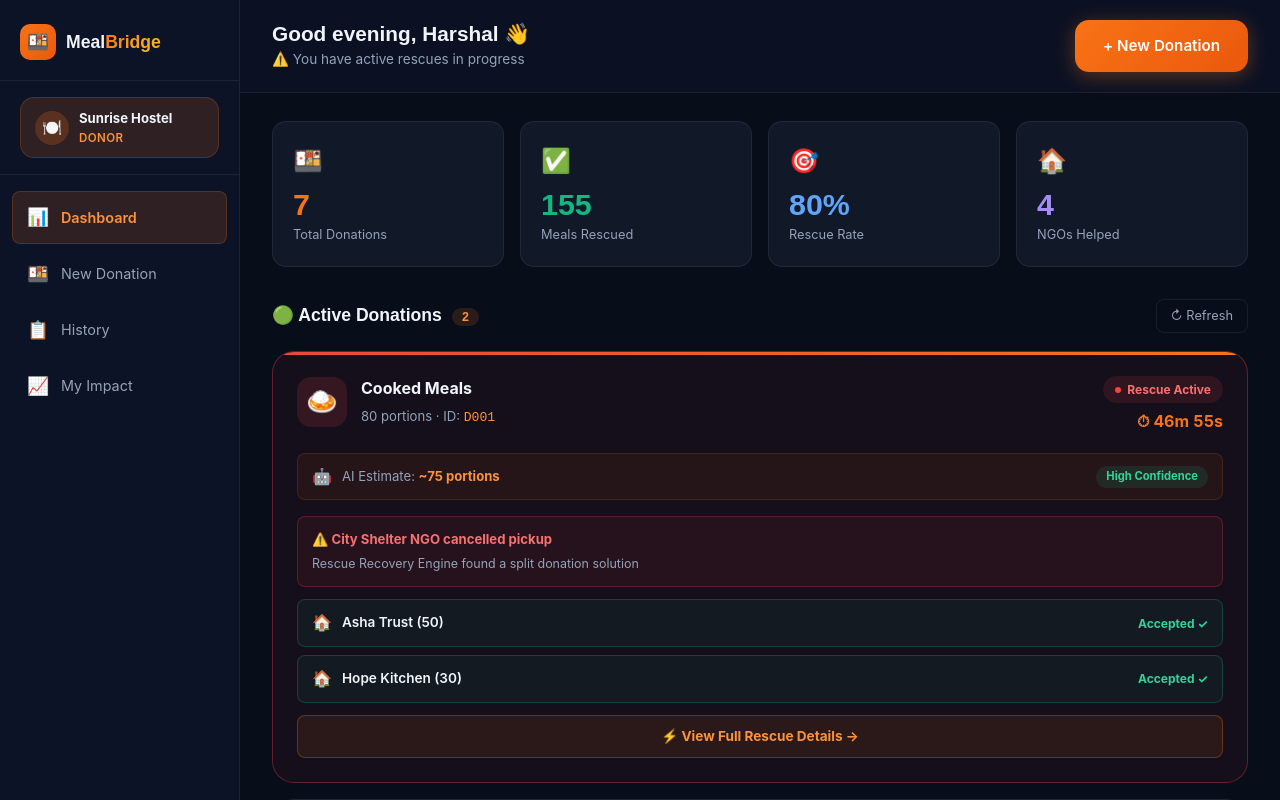
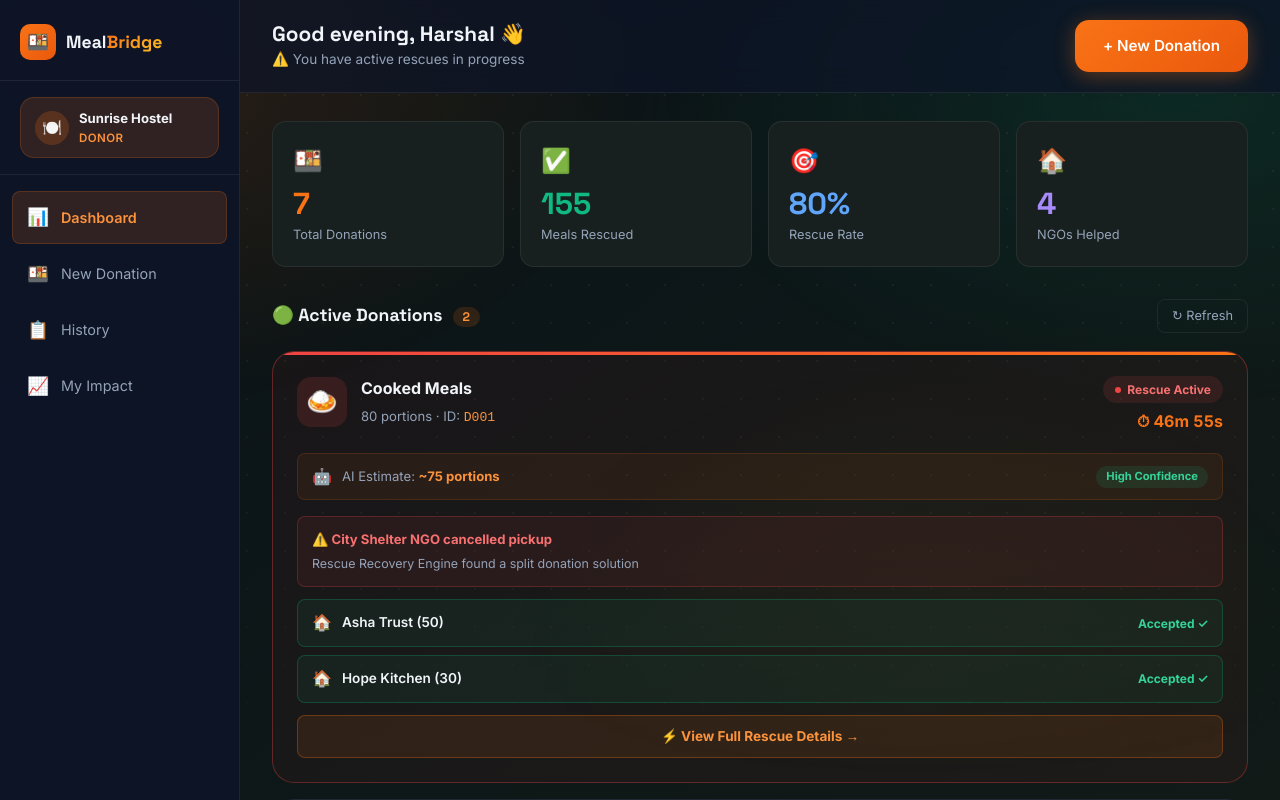
Before and after one commit to harshalpatil2031-ui/MealBridge, a React (Vite) app in the folder frontend/: page /donor in a window 1280 px wide. Shown: the top 800 px of the page. Built offline with nearby package versions, Linux system fonts and the light colour scheme.

Commit message:
ui: add harvest-inspired app backgrounds

```diff
--- a/frontend/src/App.jsx
+++ b/frontend/src/App.jsx
@@ -9,7 +9,7 @@ import './index.css'
 
 // Placeholder pages — will be replaced by real dashboards
 const ComingSoon = ({ page }) => (
-  <div style={{ minHeight: '100vh', background: 'var(--bg-primary)', display: 'flex',
+  <div style={{ minHeight: '100vh', background: 'transparent', display: 'flex',
     alignItems: 'center', justifyContent: 'center', flexDirection: 'column', gap: 16 }}>
     <div style={{ fontSize: '3rem' }}>🚧</div>
     <h2 style={{ fontFamily: 'Space Grotesk,sans-serif', fontSize: '1.6rem' }}>{page} Dashboard</h2>
--- a/frontend/src/index.css
+++ b/frontend/src/index.css
@@ -1,13 +1,13 @@
+@import url('https://fonts.googleapis.com/css2?family=Inter:wght@300;400;500;600;700;800;900&family=Space+Grotesk:wght@400;500;600;700&display=swap');
+
 @import "tailwindcss";
-
-@import url('https://fonts.googleapis.com/css2?family=Inter:wght@300;400;500;600;700;800;900&family=Space+Grotesk:wght@400;500;600;700&display=swap');
 
 /* ─── Design Tokens ─────────────────────────────────────────── */
 :root {
-  --bg-primary:    #080d1a;
-  --bg-secondary:  #0d1528;
-  --bg-card:       #111827;
-  --bg-card-hover: #1a2235;
+  --bg-primary:    #0b1115;
+  --bg-secondary:  #111b1c;
+  --bg-card:       #17201f;
+  --bg-card-hover: #202a25;
 
   --orange:        #f97316;
   --orange-light:  #fb923c;
@@ -36,10 +36,29 @@ html { scroll-behavior: smooth; }
 
 body {
   font-family: 'Inter', sans-serif;
-  background: var(--bg-primary);
+  background: linear-gradient(145deg, #0b1115 0%, #0d1718 52%, #111a17 100%);
+  background-attachment: fixed;
   color: var(--text-primary);
   line-height: 1.6;
   -webkit-font-smoothing: antialiased;
+  isolation: isolate;
+}
+
+/* A quiet harvest-inspired glow and field texture shared by every route. */
+body::before {
+  content: '';
+  position: fixed;
+  inset: 0;
+  z-index: -1;
+  pointer-events: none;
+  background-image:
+    radial-gradient(ellipse at 8% 8%, rgba(249,115,22,0.18), transparent 34%),
+    radial-gradient(ellipse at 92% 12%, rgba(16,185,129,0.15), transparent 32%),
+    radial-gradient(ellipse at 72% 88%, rgba(132,204,22,0.09), transparent 36%),
+    radial-gradient(rgba(226,232,210,0.075) 0.8px, transparent 0.8px);
+  background-size: auto, auto, auto, 38px 38px;
+  opacity: 0.8;
+  mask-image: linear-gradient(to bottom, #000 0%, rgba(0,0,0,0.72) 68%, transparent 100%);
 }
 
 /* ─── Scrollbar ──────────────────────────────────────────────── */
--- a/frontend/src/pages/DonorDashboard.jsx
+++ b/frontend/src/pages/DonorDashboard.jsx
@@ -433,7 +433,7 @@ export default function DonorDashboard() {
   const totalDonations = mockHistory.length + donations.length
 
   return (
-    <div style={{ display: 'flex', minHeight: '100vh', background: 'var(--bg-primary)' }}>
+    <div style={{ display: 'flex', minHeight: '100vh', background: 'transparent' }}>
       <Sidebar active="dashboard" />
 
       {/* Main */}
--- a/frontend/src/pages/LoginPage.jsx
+++ b/frontend/src/pages/LoginPage.jsx
@@ -32,7 +32,7 @@ export default function LoginPage() {
 
   return (
     <div style={{
-      minHeight: '100vh', background: 'var(--bg-primary)',
+      minHeight: '100vh', background: 'transparent',
       display: 'flex', alignItems: 'center', justifyContent: 'center',
       padding: '24px', position: 'relative', overflow: 'hidden'
     }}>
--- a/frontend/src/pages/MatchingPage.jsx
+++ b/frontend/src/pages/MatchingPage.jsx
@@ -355,7 +355,7 @@ export default function MatchingPage() {
   }
 
   return (
-    <div style={{ minHeight: '100vh', background: 'var(--bg-primary)' }}>
+    <div style={{ minHeight: '100vh', background: 'transparent' }}>
 
       {/* Topbar */}
       <div style={{
--- a/frontend/src/pages/RegisterPage.jsx
+++ b/frontend/src/pages/RegisterPage.jsx
@@ -48,7 +48,7 @@ export default function RegisterPage() {
 
   return (
     <div style={{
-      minHeight: '100vh', background: 'var(--bg-primary)',
+      minHeight: '100vh', background: 'transparent',
       display: 'flex', alignItems: 'center', justifyContent: 'center',
       padding: '24px', position: 'relative', overflow: 'hidden'
     }}>
--- a/frontend/src/pages/RescuePage.jsx
+++ b/frontend/src/pages/RescuePage.jsx
@@ -254,7 +254,7 @@ export default function RescuePage() {
   const allConfirmed = splitRecipients.every(r => confirmed[r.id])
 
   return (
-    <div style={{ minHeight: '100vh', background: 'var(--bg-primary)' }}>
+    <div style={{ minHeight: '100vh', background: 'transparent' }}>
 
       {/* Topbar */}
       <div style={{
```
